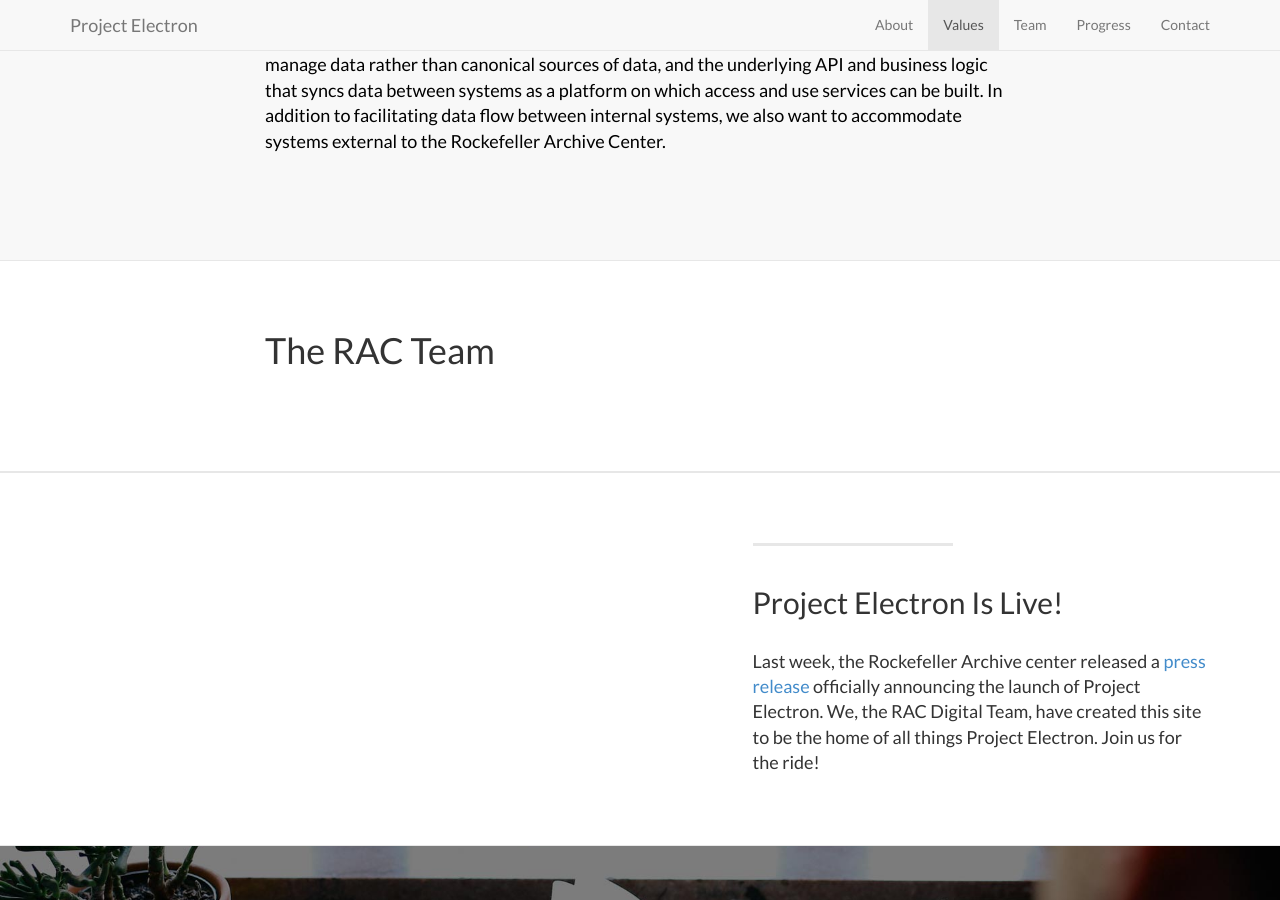
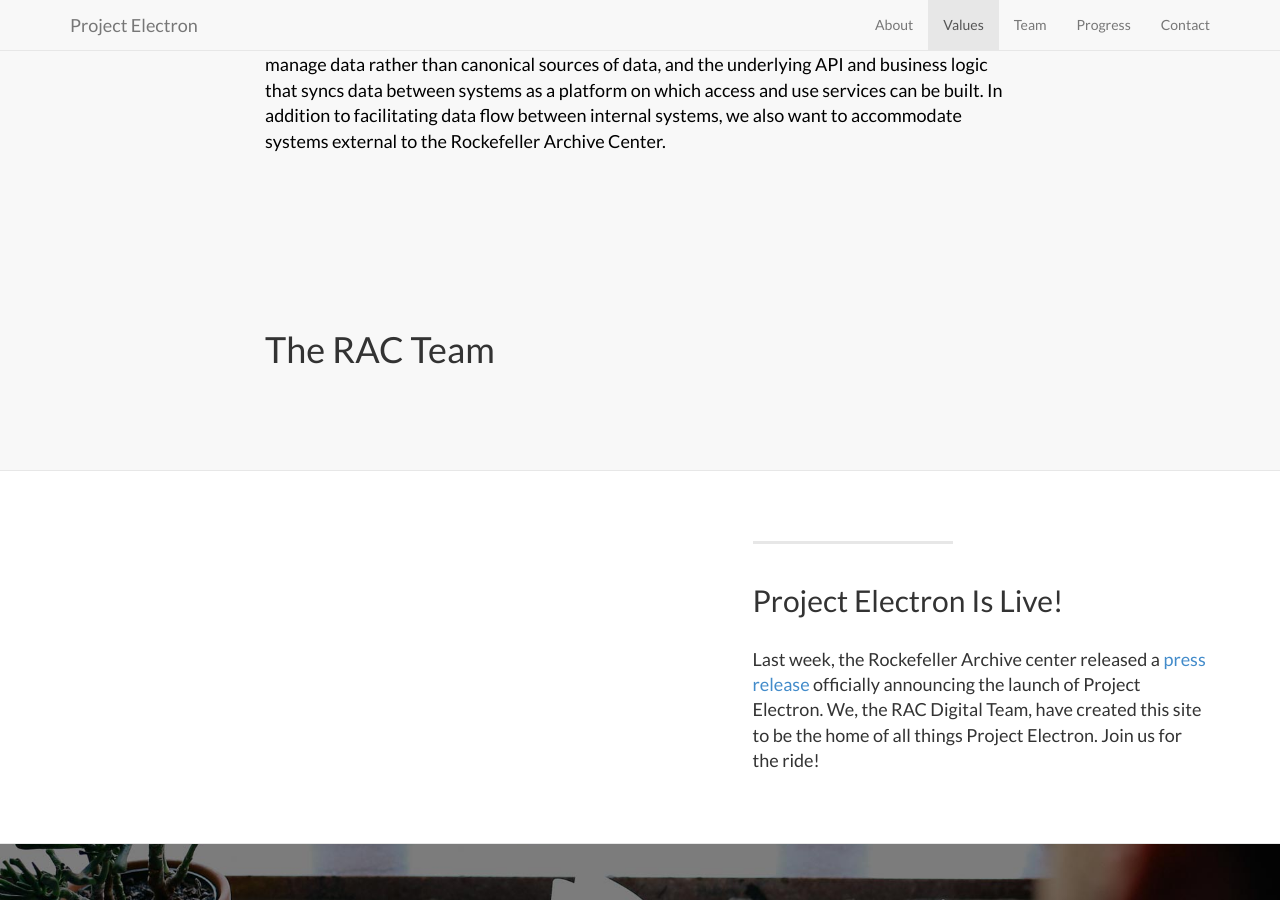
Before and after one commit to RockefellerArchiveCenter/project_electron, a Jekyll site: the page built from index.html, in a window 1280 px wide and 900 px high, scrolled down 2500 px. Built offline with Jekyll 4.4.1, drawn with Linux system fonts in a browser that asks for light colours.

Commit message:
changing css

```diff
--- a/_includes/team.html
+++ b/_includes/team.html
@@ -1,6 +1,6 @@
 <!-- Team Section -->
 <section id="team">
-<div class="content-section-b">
+<div class="content-section-a">
     <div class="container">
         <div class="row">
         <div class="col-lg-8 col-lg-offset-2">
```
